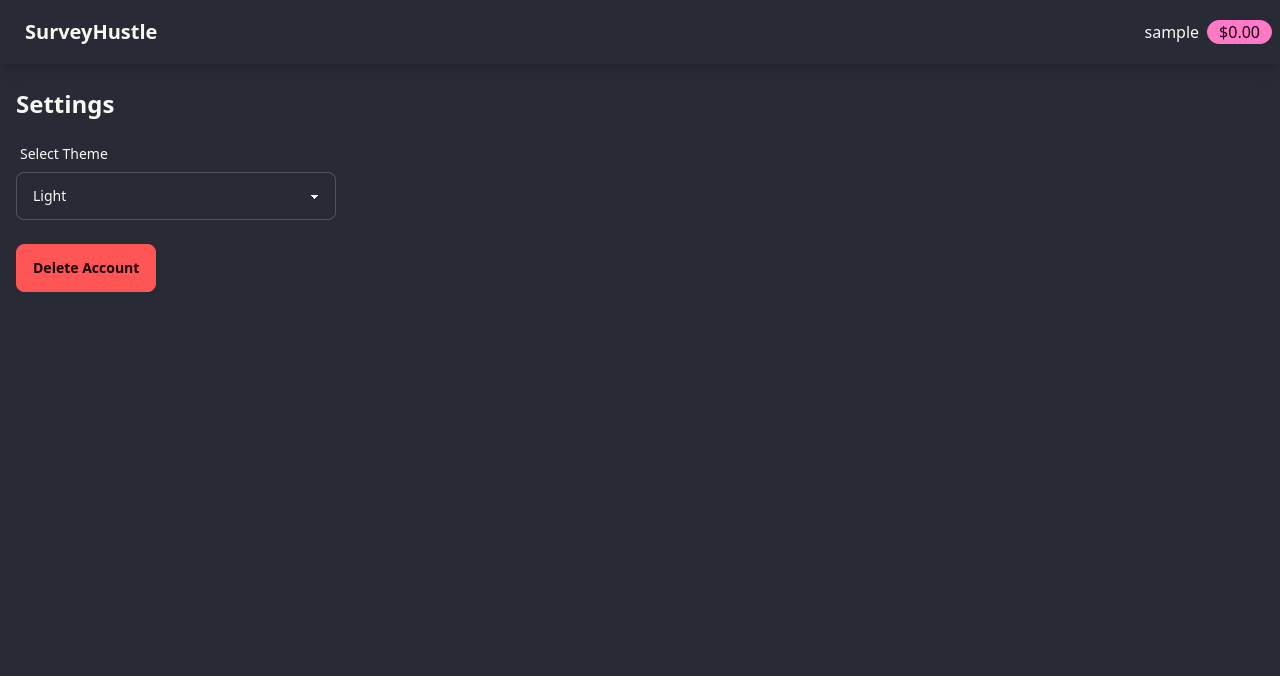
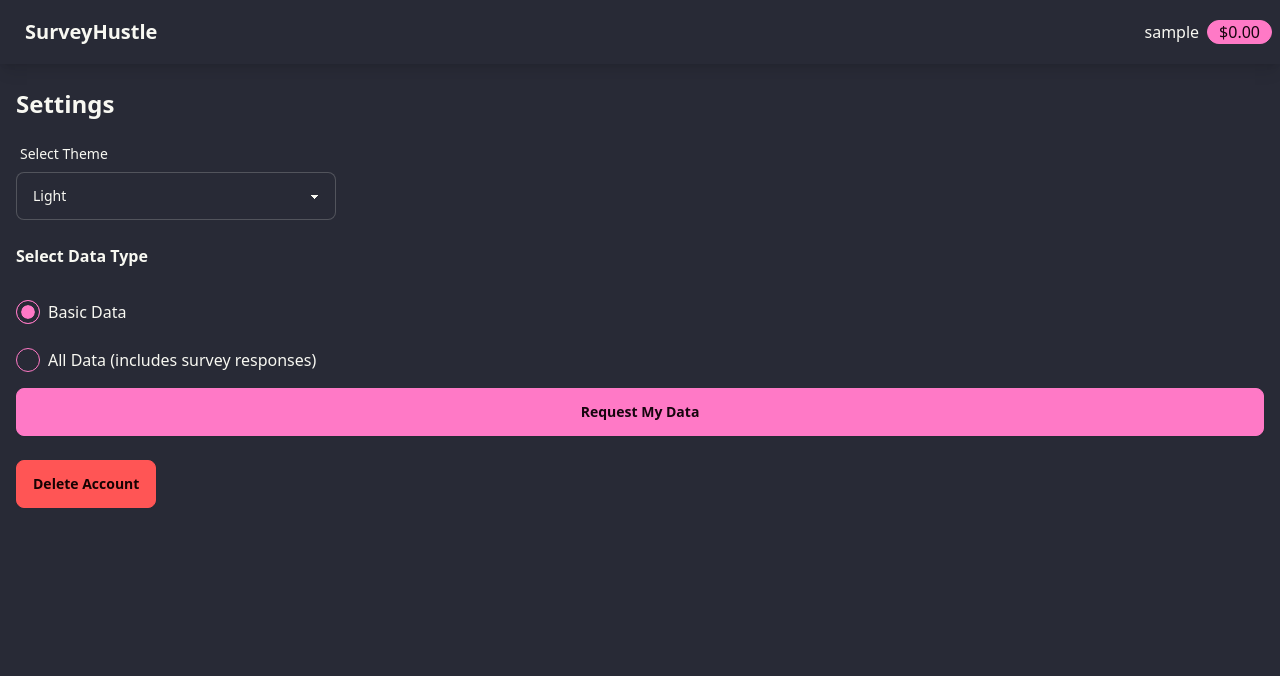
Before and after one commit to MaxCouling/SurveyHustle, a Flask app: page /settings in a window 1280 px wide. Shown: the top 676 px of the page. Run offline with Flask 3, Linux system fonts and the light colour scheme; the visitor is signed in with stand-in values (Sample User, id 1).

Commit message:
decimal field

```diff
--- a/app/forms.py
+++ b/app/forms.py
@@ -66,3 +66,6 @@
 
 class DeleteAccountForm(FlaskForm):
     password = PasswordField('Password', validators=[DataRequired()])
+
+class DataRequestForm(FlaskForm):
+    request_data = SubmitField('Request My Data')
--- a/app/models.py
+++ b/app/models.py
@@ -18,6 +18,29 @@
 
     def __repr__(self):
         return f'<User {self.username}>'
+
+    def get_all_data(self, all):
+        # Collect basic user info
+        data = {
+            "username": self.username,
+            "email": self.email,
+            "is_business": self.is_business,
+            "balance": str(self.balance)
+        }
+        if all:
+            # Collect survey info
+            data["surveys"] = [{"id": survey.id, "title": survey.title} for survey in self.surveys]
+
+            # Collect response info
+            data["responses"] = [{"question_id": response.question_id, "answer": response.answer} for response in
+                                 self.responses]
+
+            # Collect survey progress info
+            data["survey_progress"] = [{"survey_id": progress.survey_id, "progress": progress.current_question_index} for
+                                       progress in self.survey_progress]
+
+        return data
+
 
 @login.user_loader
 def load_user(id):
--- a/app/routes.py
+++ b/app/routes.py
@@ -12,7 +12,7 @@
 from app.models import User, Survey, Question, Response, UserSurveyProgress
 
 
-from app.forms import RegistrationForm, LoginForm, UploadSurveyForm, AddBalanceForm, AcceptTermsForm, PayoutForm,DeleteAccountForm
+from app.forms import RegistrationForm, LoginForm, UploadSurveyForm, AddBalanceForm, AcceptTermsForm, PayoutForm, DeleteAccountForm, DataRequestForm
 from flask_login import current_user, login_user, logout_user, login_required
 from werkzeug.security import generate_password_hash, check_password_hash
 from werkzeug.utils import secure_filename
@@ -101,11 +101,12 @@
 def survey():
     return render_template('survey.html')
 
-@app.route('/settings')
+@app.route('/settings', methods=['GET', 'POST'])
 @login_required
 def settings():
+    form = DataRequestForm()
     delete_form = DeleteAccountForm()
-    return render_template('settings.html', delete_form=delete_form)
+    return render_template('settings.html', delete_form=delete_form, form=form)
 
 
 # routes.py
@@ -123,7 +124,7 @@
         if current_user.balance < form.total_payout.data:
             flash('Insufficient balance to upload survey.', 'danger')
             return redirect(url_for('profile'))
-        total_payout = Decimal(str(form.total_payout.data)).quantize(Decimal('0.01'), rounding=ROUND_HALF_UP)
+        total_payout = Decimal(str(form.total_payout.data)).quantize(Decimal('0.01'))
         # Deduct the total payout from the business user's balance
         current_user.balance -= form.total_payout.data
 
@@ -172,7 +173,7 @@
             return redirect(url_for('profile'))
 
         per_question_payout = (survey.total_payout / (desired_respondents * total_questions)).quantize(
-            Decimal('0.0001'), rounding=ROUND_HALF_UP)
+            Decimal('0.0001'))
         survey.per_question_payout = per_question_payout
         db.session.commit()
 
@@ -306,10 +307,10 @@
 
         # Add per-question payout to user's balance
         current_user.balance += survey.per_question_payout
-        current_user.balance = current_user.balance.quantize(Decimal('0.01'), rounding=ROUND_HALF_UP)
+        current_user.balance = current_user.balance.quantize(Decimal('0.01'))
 
         progress.payout += survey.per_question_payout
-        progress.payout = progress.payout.quantize(Decimal('0.01'), rounding=ROUND_HALF_UP)
+        progress.payout = progress.payout.quantize(Decimal('0.01'))
 
         # Update progress
         progress.current_question_index += 1
@@ -395,7 +396,7 @@
 def payment():
     form = PayoutForm()
     if form.validate_on_submit():
-        amount = Decimal(str(form.amount.data)).quantize(Decimal('0.01'), rounding=ROUND_HALF_UP)
+        amount = Decimal(str(form.amount.data)).quantize(Decimal('0.01'))
         bank_account = form.nz_bank_account.data
 
         if current_user.balance < amount:
@@ -407,7 +408,7 @@
 
         # Deduct amount from user's balance
         current_user.balance -= amount
-        current_user.balance = current_user.balance.quantize(Decimal('0.01'), rounding=ROUND_HALF_UP)
+        current_user.balance = current_user.balance.quantize(Decimal('0.01'))
         db.session.commit()
         flash('Your payout request has been submitted.', 'success')
         return redirect(url_for('profile'))
@@ -443,7 +444,7 @@
             return redirect(url_for('add_balance'))
 
         # Quantize the amount to 2 decimal places
-        amount = amount.quantize(Decimal('0.01'), rounding=ROUND_HALF_UP)
+        amount = amount.quantize(Decimal('0.01'))
 
         # Save the amount to session to use it after payment
         session['top_up_amount'] = str(amount)
@@ -470,7 +471,7 @@
     amount = Decimal(amount_str)
 
     # Convert amount to cents (Stripe expects amounts in the smallest currency unit)
-    amount_cents = int((amount * 100).quantize(Decimal('1'), rounding=ROUND_HALF_UP))
+    amount_cents = int((amount * 100).quantize(Decimal('1')))
 
     try:
         checkout_session = stripe.checkout.Session.create(
@@ -525,7 +526,7 @@
 
     # Add the amount to the user's balance
     current_user.balance += amount_decimal
-    current_user.balance = current_user.balance.quantize(Decimal('0.01'), rounding=ROUND_HALF_UP)
+    current_user.balance = current_user.balance.quantize(Decimal('0.01'))
     db.session.commit()
     flash(f'Added ${amount_decimal} to your balance.', 'success')
     return redirect(url_for('profile'))
@@ -578,3 +579,30 @@
     else:
         flash('An error occurred. Please try again.', 'danger')
         return redirect(url_for('settings'))
+@app.route('/request_data', methods=['GET', 'POST'])
+@login_required
+def request_data():
+    form = DataRequestForm()
+    if form.validate_on_submit():
+        user = User.query.get(current_user.id)
+        if user:
+            data_type = request.form.get('data_type', 'basic')
+            if data_type == 'all':
+                all = True
+            else:
+                all = False
+            user_data = user.get_all_data(all)
+
+            # Convert the user data to a readable format (e.g., JSON or plain text)
+            user_data_str = f"User Data:\n{str(user_data)}\n\n"
+
+            # Email logic
+            msg = Message("Your Data Request",
+                          sender="admin@yourdomain.com",
+                          recipients=[user.email])
+            msg.body = f"Here is the data we have for you:\n\n{user_data_str}"
+            mail.send(msg)
+
+            flash("An email with your data has been sent.", "success")
+            return redirect(url_for('settings'))  # Redirect to settings or another page
+    return render_template('request_data.html', form=form)
--- a/app/templates/settings.html
+++ b/app/templates/settings.html
@@ -61,6 +61,26 @@
         localStorage.setItem('theme', selectedTheme);
     });
 </script>
+<form action="{{ url_for('request_data') }}" method="POST" class="mt-6">
+    {{ form.hidden_tag() }}
+
+    <div class="mb-4">
+        <h3 class="font-semibold mb-2">Select Data Type</h3>
+        <br>
+        <div class="flex items-center">
+            <input type="radio" id="basic_data" name="data_type" value="basic" class="radio radio-primary" checked>
+            <label for="basic_data" class="ml-2">Basic Data</label>
+        </div>
+        <br>
+        <div class="flex items-center mt-2">
+            <input type="radio" id="all_data" name="data_type" value="all" class="radio radio-primary">
+            <label for="all_data" class="ml-2">All Data (includes survey responses)</label>
+        </div>
+    </div>
+
+    <button type="submit" class="btn btn-primary w-full">Request My Data</button>
+</form>
+
 <div class="mt-6">
     <!-- Button to open the initial confirmation modal -->
     <label for="initial-confirmation-modal" class="btn btn-error">Delete Account</label>
--- a/uploads/numbertest.csv
+++ b/uploads/numbertest.csv
@@ -1,7 +1,7 @@
 question_text,question_type,choices
 "What is your age?",number,
-"How satisfied are you with our service? (Out of 10)",rating,
 "Did you know you can change SurveyHustle's theme in Settings?",multiple_choice,"[""Yes"", ""No""]"
 "Did you know you can exit the Survey at anytime, and come back to it at any time you feel?",multiple_choice,"[""Yes"", ""No""]"
+"How satisfied are you with our service? (Out of 10)",rating,
 "Please provide additional feedback.",text,
 "How likely are you to recommend us to a friend?",multiple_choice,"[""Very Unlikely"", ""Unlikely"", ""Neutral"", ""Likely"", ""Very Likely""]"
```
